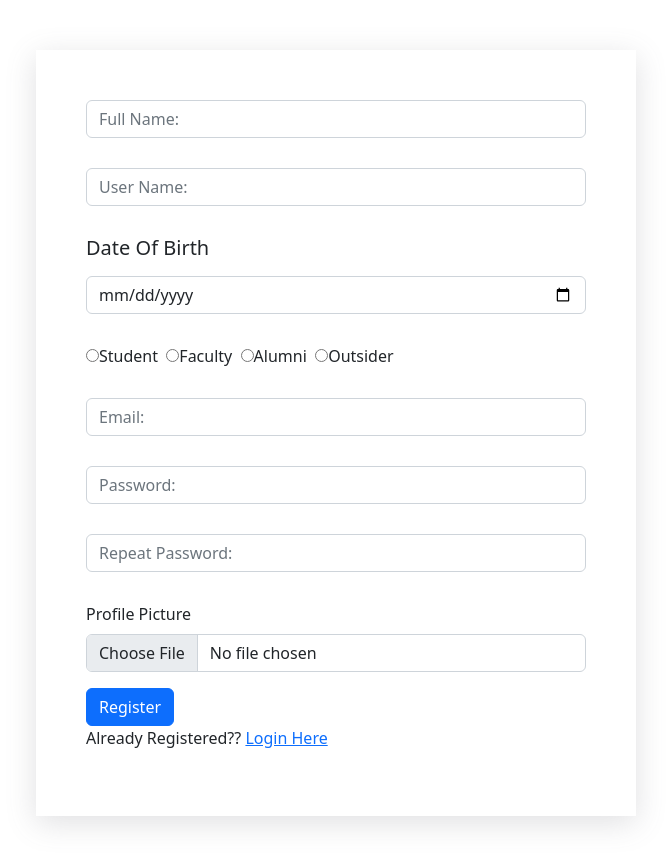
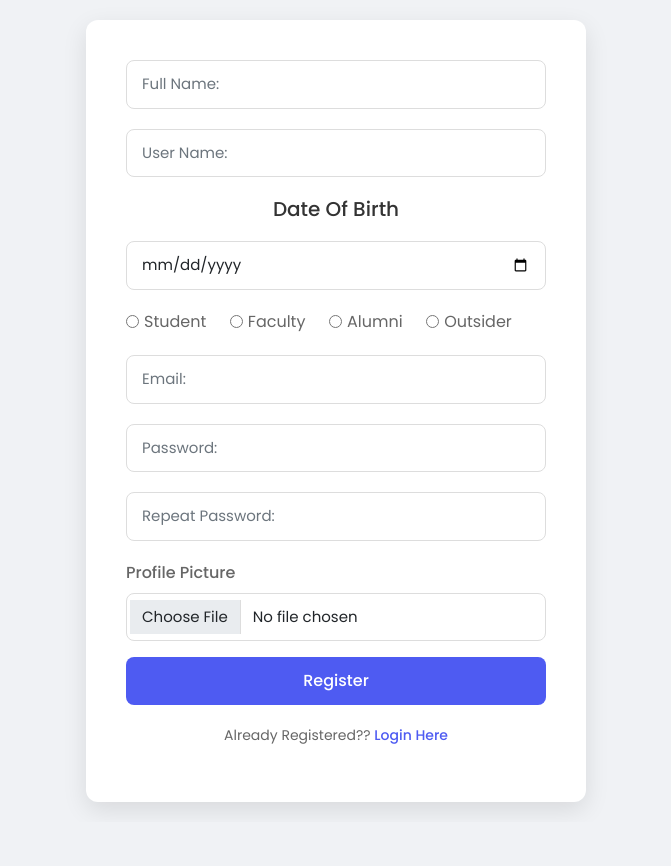
Before and after one commit to SwapnilSaha5768/Brac-University-Blogger, a PHP site: page /registration.php in a window 1280 px wide. Shown: the whole page, without its empty margins (304-975 px from the left). After the commit the page ends 810 px from the top, so only its background shows below. Run offline with PHP 8.4, Linux system fonts and the light colour scheme.

Commit message:
css changes

```diff
--- a/Brac University Blogger/Frontend/style.css
+++ b/Brac University Blogger/Frontend/style.css
@@ -1,20 +1,183 @@
-body{
-    padding:50px;
+@import url('https://fonts.googleapis.com/css2?family=Poppins:wght@300;400;500;600;700&display=swap');
+
+:root {
+    --primary-color: #4e5bf2;
+    --primary-hover: #3d49c7;
+    --bg-color: #f0f2f5;
+    --card-bg: #ffffff;
+    --text-color: #333;
+    --text-light: #666;
+    --border-color: #ddd;
+    --shadow: 0 8px 24px rgba(0, 0, 0, 0.1);
 }
-.container{
-    max-width: 600px;
-    margin:0 auto;
-    padding:50px;
-    box-shadow: rgba(100, 100, 111, 0.2) 0px 7px 29px 0px;
+
+* {
+    margin: 0;
+    padding: 0;
+    box-sizing: border-box;
+    font-family: 'Poppins', sans-serif;
 }
-.form-group{
-    margin-bottom:30px;
+
+body {
+    background-color: var(--bg-color);
+    display: flex;
+    justify-content: center;
+    align-items: center;
+    min-height: 100vh;
+    padding: 20px;
 }
-.follow-btn{
+
+/* Header Styles (moved from inline) */
+header {
+    text-align: center;
+    margin-bottom: 2rem;
+    color: var(--text-color);
+}
+
+header h1 {
+    font-size: 2rem;
+    font-weight: 600;
+    color: var(--primary-color);
+    margin-bottom: 0.5rem;
+}
+
+header p {
+    color: var(--text-light);
+}
+
+/* Container / Card */
+.container {
+    background-color: var(--card-bg);
+    width: 100%;
+    max-width: 500px;
+    padding: 40px;
+    border-radius: 12px;
+    box-shadow: var(--shadow);
+    /* Reset Bootstrap container margins if needed */
+    margin: 0 auto;
+}
+
+/* Header inside container if any */
+.container h2,
+.container h3,
+.container h4,
+.container h5 {
+    text-align: center;
+    margin-bottom: 20px;
+    color: var(--text-color);
+}
+
+/* Form Groups */
+.form-group {
+    margin-bottom: 20px;
+}
+
+.form-control {
+    width: 100%;
+    padding: 12px 15px;
+    font-size: 15px;
+    border: 1px solid var(--border-color);
+    border-radius: 8px;
+    background-color: #fff;
+    transition: all 0.3s ease;
+}
+
+.form-control:focus {
+    border-color: var(--primary-color);
+    box-shadow: 0 0 0 3px rgba(78, 91, 242, 0.1);
+    outline: none;
+}
+
+/* Buttons */
+.form-btn {
+    margin-top: 10px;
+}
+
+.btn-primary {
+    width: 100%;
+    padding: 12px;
+    font-size: 16px;
+    font-weight: 500;
+    color: #fff;
+    background-color: var(--primary-color);
+    border: none;
+    border-radius: 8px;
+    cursor: pointer;
+    transition: background-color 0.3s ease;
+}
+
+.btn-primary:hover {
+    background-color: var(--primary-hover);
+}
+
+/* Links */
+a {
+    color: var(--primary-color);
+    text-decoration: none;
+    font-weight: 500;
+    transition: color 0.2s;
+}
+
+a:hover {
+    color: var(--primary-hover);
+    text-decoration: underline;
+}
+
+/* Radio Buttons */
+.ratio-inline {
+    margin-right: 15px;
+    cursor: pointer;
+    display: inline-flex;
+    align-items: center;
+    gap: 5px;
+    color: var(--text-light);
+}
+
+input[type="radio"] {
+    accent-color: var(--primary-color);
+}
+
+/* Alerts */
+.alert {
+    padding: 12px;
+    border-radius: 8px;
+    margin-bottom: 20px;
+    font-size: 14px;
+}
+
+/* Footer / Extra Text */
+.container div>p {
+    text-align: center;
+    margin-top: 20px;
+    font-size: 14px;
+    color: var(--text-light);
+}
+
+.mb-3 {
+    margin-bottom: 1rem;
+}
+
+.form-label {
+    margin-bottom: 0.5rem;
+    display: block;
+    color: var(--text-light);
+    font-weight: 500;
+}
+
+/* Legacy Follow Button Style */
+.follow-btn {
     display: inline-block;
     text-decoration: none;
-    border: 1px solid #ff004f;
-    color: #808080;
-    padding: 6px 35px;
-    margin: 25px 0;
+    border: 1px solid var(--primary-color);
+    color: var(--primary-color);
+    padding: 8px 25px;
+    border-radius: 20px;
+    margin: 15px 0;
+    transition: all 0.3s;
 }
+
+.follow-btn:hover {
+    background-color: var(--primary-color);
+    color: #fff;
+    text-decoration: none;
+}
```
Also changed, not shown: Brac University Blogger/Frontend/login.php (+1 -9 lines).
